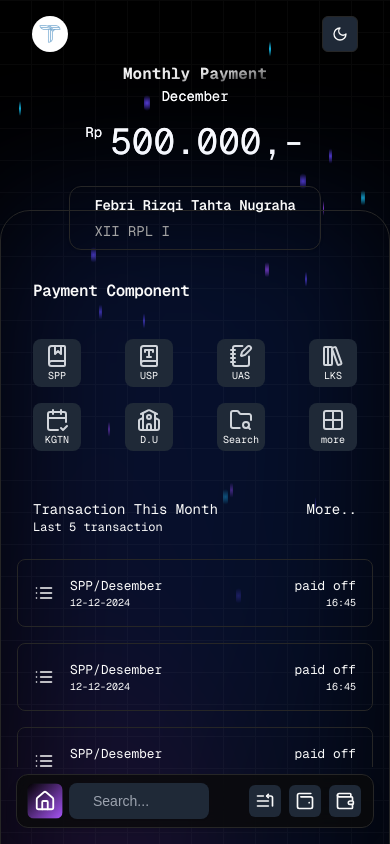
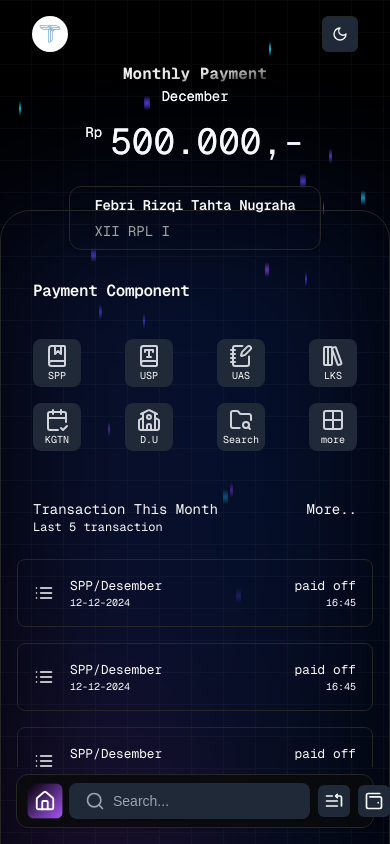
Before and after one commit to FebriTahta/next_school_payment, a Next.js app: page /home in a window 390 px wide. Shown: the top 844 px of the page. Built offline with nearby package versions, Linux system fonts and the light colour scheme.

Commit message:
bottom menu

```diff
--- a/components/button/search-box-button.tsx
+++ b/components/button/search-box-button.tsx
@@ -18,7 +18,7 @@ const SearchBoxButton = () => {
 
   return (
     <button type="button" className="relative w-full sm:max-w-sm mx-auto text-xs md:text-base md:max-w-none">
-      <div className="flex items-center max-w-[140px] sm:max-w-full md:max-w-full lg:max-w-full xl:max-w-full space-x-2 px-4 py-2 bg-gray-100 dark:bg-gray-800 rounded-lg shadow-sm">
+      <div className="flex items-center sm:max-w-full md:max-w-full lg:max-w-full xl:max-w-full space-x-2 px-4 py-2 bg-gray-100 dark:bg-gray-800 rounded-lg shadow-sm">
         <Search className="w-5 h-5 text-gray-500 dark:text-gray-400" />
         <input
           type="text"
```
